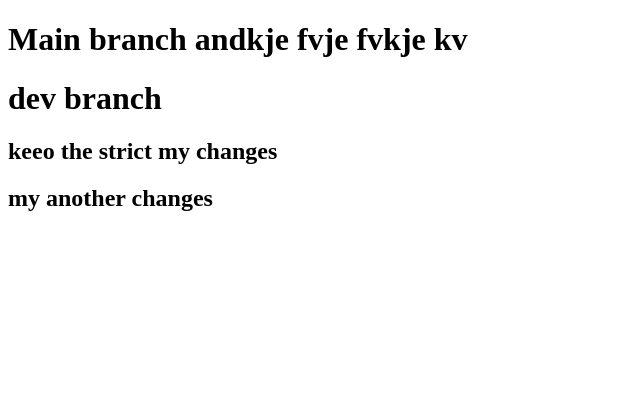
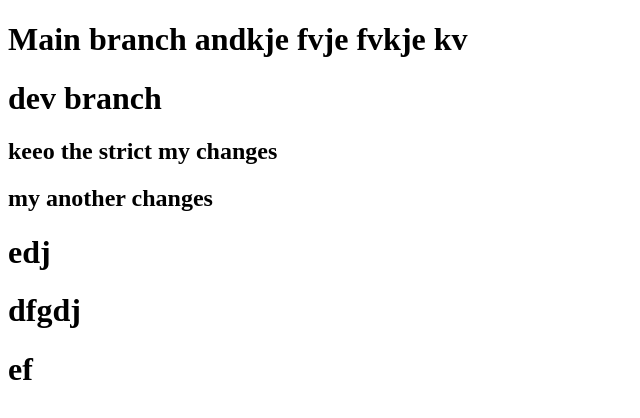
Before and after one commit to Taksh-p/practice, a plain HTML site: page index.html in a window 1280 px wide. Shown: the whole page, without its empty margins (0-640 px from the left). Drawn offline with Linux system fonts and the light colour scheme.

Commit message:
Addeding the heading parts

```diff
--- a/index.html
+++ b/index.html
@@ -12,6 +12,9 @@
     <h1>dev branch</h1>
     <h2>keeo the strict my changes</h2>
     <h2>my another changes</h2>
+    <h1>edj</h1>
+    <h1>dfgdj</h1>
+    <h1>ef</h1>
 </body>
 
 </html>
```
